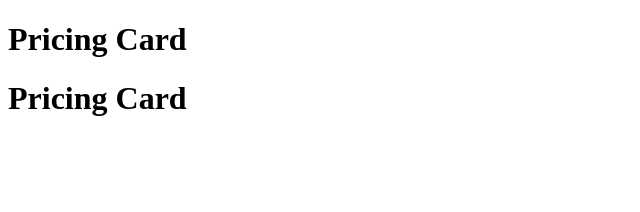
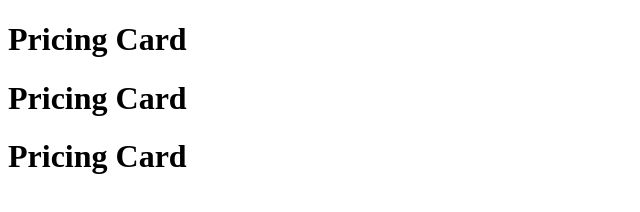
Before and after one commit to damduchai02/pricing-card, a plain HTML site: page index.html in a window 1280 px wide. Shown: the whole page, without its empty margins (0-640 px from the left). Drawn offline with Linux system fonts and the light colour scheme.

Commit message:
third commit

```diff
--- a/index.html
+++ b/index.html
@@ -8,5 +8,6 @@
   <body>
     <h1>Pricing Card</h1>
     <h1>Pricing Card</h1>
+    <h1>Pricing Card</h1>
   </body>
 </html>
```
